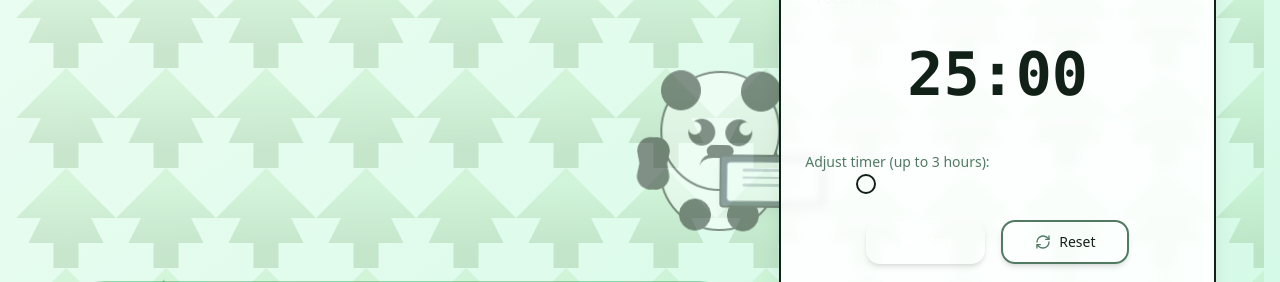
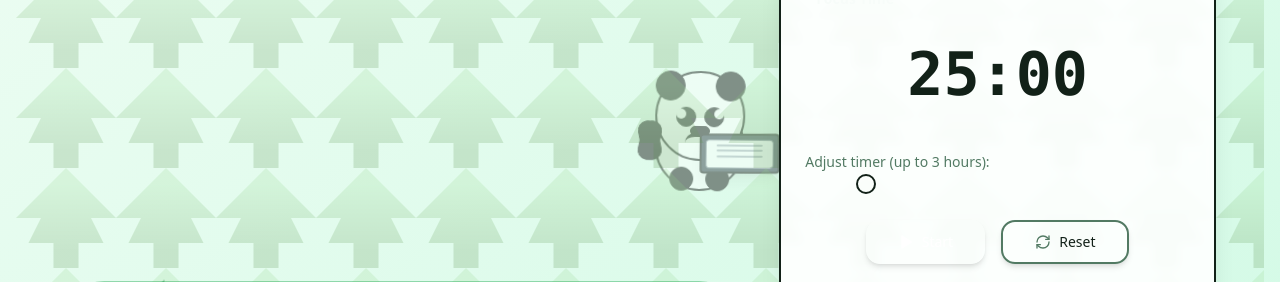
Before and after one commit to sriramsowmithri9807/StudyDocAi, a React (Vite) app: page /pomodoro in a window 1280 px wide. Shown: the part 329-611 px from the top of the page. Built offline with nearby package versions, Linux system fonts and the light colour scheme; no server answers.

Commit message:
Enhanced panda animation on Pomodoro page with better positioning and mood changes

```diff
--- a/src/pages/Pomodoro.tsx
+++ b/src/pages/Pomodoro.tsx
@@ -99,9 +99,32 @@ const Pomodoro = () => {
     },
   };
 
+  // Custom giant panda size
+  const giantPandaStyle = {
+    width: 280,
+    height: 280,
+    position: "absolute",
+    top: "50%",
+    left: "50%",
+    transform: "translate(-50%, -50%)",
+    zIndex: 0
+  };
+
   return (
     <div className="min-h-[calc(100vh-16rem)] relative overflow-hidden">
-      <PandaAnimationBW position="center" size="large" mood="reading" className="opacity-30 z-0" />
+      {/* Custom positioned and sized giant panda */}
+      <motion.div
+        className="absolute inset-0 flex items-center justify-center z-0"
+        initial={{ opacity: 0 }}
+        animate={{ opacity: 1 }}
+        transition={{ duration: 1 }}
+      >
+        <PandaAnimationBW
+          mood={pandaMood}
+          className="opacity-40 hover:opacity-60"
+          position="center"
+        />
+      </motion.div>
 
       {/* Forest Background with enhanced visibility for dark mode */}
       <div className="absolute inset-0 forest-bg opacity-20 dark:opacity-40 z-0 dark:bg-blend-luminosity"></div>
@@ -146,7 +169,7 @@ const Pomodoro = () => {
           </motion.div>
 
           <div className="grid grid-cols-1 lg:grid-cols-5 gap-10 w-full max-w-6xl">
-            {/* Panda animation with better visibility */}
+            {/* Removed original panda animation section */}
             <motion.div
               className="col-span-1 lg:col-span-3 flex justify-center items-center"
               initial={{ opacity: 0 }}
@@ -159,9 +182,6 @@ const Pomodoro = () => {
 
                 {/* Light source effect to highlight the panda in dark mode */}
                 <div className="absolute inset-0 bg-gradient-to-t from-transparent to-background dark:from-transparent dark:to-background/20 rounded-full opacity-0 dark:opacity-30"></div>
-
-                {/* Enhanced PandaAnimation */}
-                {/* <PandaAnimation mood={pandaMood} size="large" className="scale-150 mb-12 drop-shadow-xl" /> */}
               </div>
             </motion.div>
 
```
